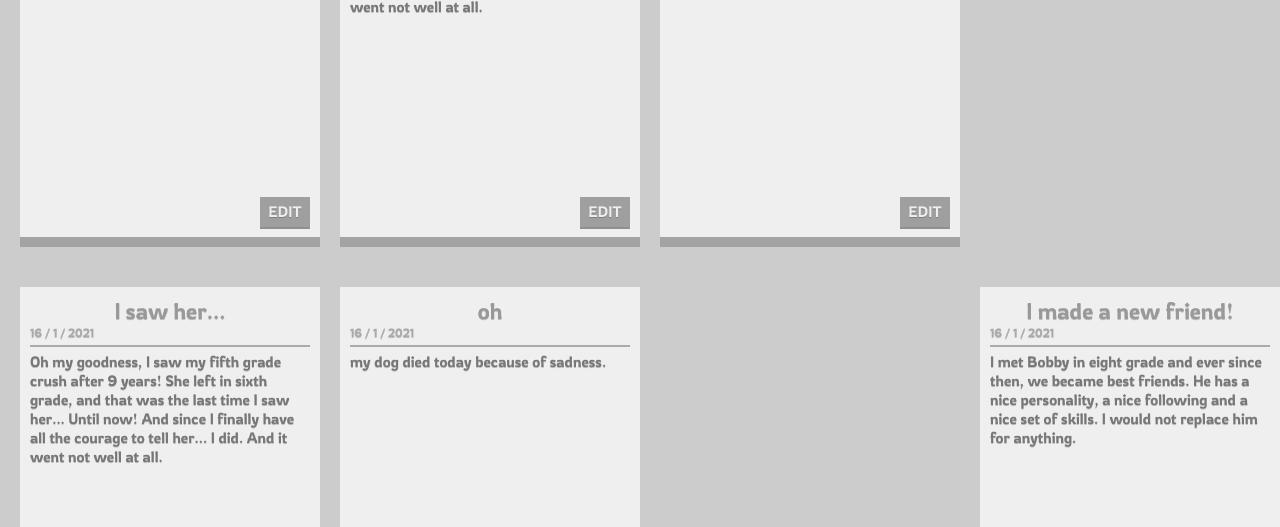
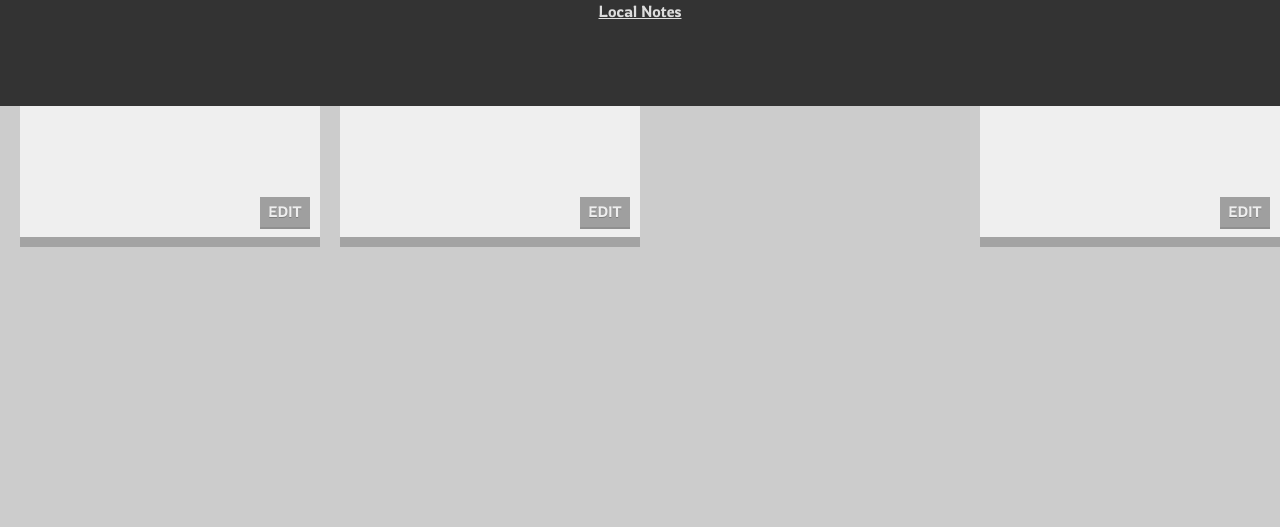
Before and after one commit to Williek11/williek11.github.io, a plain HTML site: page localNotes.html in a window 1280 px wide. Shown: the part 273-800 px from the top of the page. Drawn offline with Linux system fonts and the light colour scheme.

Commit message:
Update localNotes.html
making a quick optimization on my phone; as soon as after tomorrow, i will be back home and be able to implement indexeddb and pwas
just wanted to get this out of my way

```diff
--- a/localNotes.html
+++ b/localNotes.html
@@ -329,14 +329,7 @@ function notesPerLine () {
 
 logs.debug(['Function "Notes Per Line" gave the following result for a call: '+notesPerLine()])
 function calcLine (i) {
-  var result; if(20 + i * 320 > window.innerWidth){
-    logs.debug(['Function "Calc Line" gave the following results for a call with the param of '+i+':',
-                '20 + i * 320: '+(20 + i * 320),
-                '[Last result] / window.innerWidth: '+((20 + i * 320) / window.innerWidth),
-                'Math.ceil((20 + i * 320) / window.innerWidth): '+(Math.ceil((20 + i * 320) / window.innerWidth))
-               ])
-    result = Math.ceil((20 + i * 320) / window.innerWidth)
-  }else{result = 1;logs.debug(['Function "Calc Line" gave the following result for a call with the param of '+i+': '+i])}return result
+  return Math.floor(i / notesPerLine()) - 1
 }
 function calcColumn (i) {
   while(i > notesPerLine()){i = i - notesPerLine()}
@@ -349,7 +342,7 @@ for(var i = 0;i < l;i++) {card=getClass("card",i);
                           cardsInfo[i] =
   [
     20 + calcColumn(i+1) * (300 + 20),
-    110 + (calcLine(i+1) - 1) * (400 + 50),
+    110 + (calcLine(i+1)) * (400 + 50),
     card.style,
     getClass("card_title",i),
     getClass("card_date",i),
```
